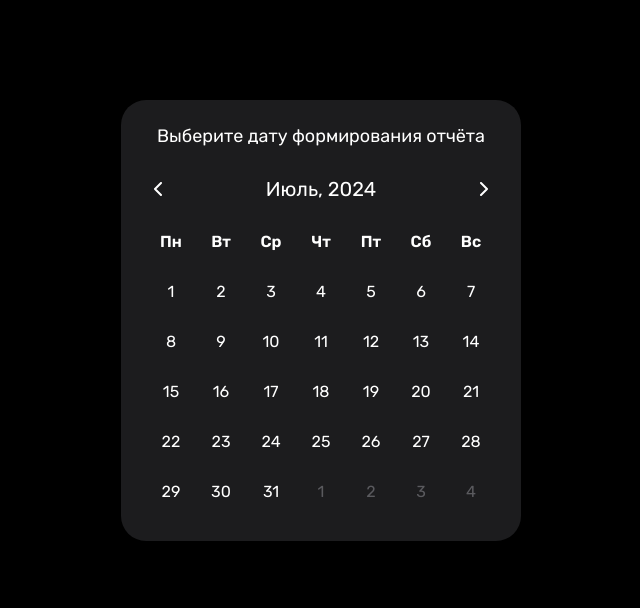
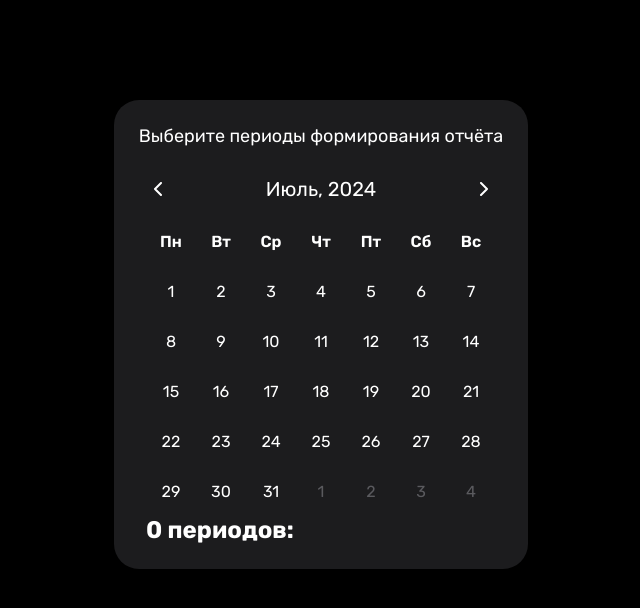
Before and after one commit to Mid1i/Calendar, a Vue app: page / in a window 1280 px wide. Shown: the top 608 px of the page, without its empty margins (319-959 px from the left). Built offline with nearby package versions, Linux system fonts and the light colour scheme.

Commit message:
refactor code

```diff
--- a/src/App.vue
+++ b/src/App.vue
@@ -4,7 +4,7 @@
 	import Calendar from "@/components/Calendar.vue";
 
 
-	const action: TypeActions = "oneDate";
+	const action: TypeActions = "severalPeriods";
 
 	provide("action", action);
 </script>
--- a/src/components/Calendar.vue
+++ b/src/components/Calendar.vue
@@ -1,12 +1,12 @@
 <script setup lang="ts">
-	import { computed, ref, inject, watch } from "vue";
+	import { computed, ref, inject } from "vue";
 	import type { TypeActions, ISelectedDates } from "@/interfaces/IDay";
 	import CalendarHeader from "@/components/CalendarHeader.vue";
+	import CalendarFooter from "@/components/CalendarFooter.vue";
 	import CalendarBody from "@/components/CalendarBody.vue";
+	import { convertStringToDate } from "@/helpers/converters";
 	import { compareDates } from "@/helpers/calendar";
-	import { convertStringToDate } from "@/helpers/converters";
 	import { getLastElement } from "@/helpers/global";
-	// import CalendarFooter from "@/components/CalendarFooter.vue";
 
 
 	const currentAction = <TypeActions>inject("action");
@@ -43,11 +43,20 @@
 
 
 	const updateSelectedDates = (date: string): void => {
-		if (["oneDate", "severalDates"].includes(currentAction)) {
-			selectedDates.value = isSelected(date) ? selectedDates.value.filter(item => item?.from !== date) : [...(currentAction === "oneDate" ? [] : selectedDates.value), { from: date }];
-		} else {
 		const currentDate = convertStringToDate(date);
 		const lastElement = getLastElement(selectedDates.value);
+
+		const isOneDateAction = currentAction === "oneDate";
+		const isSeveralDatesAction = currentAction === "severalDates";
+		const isOnePeriodAction = currentAction === "onePeriod";
+
+		if (isOneDateAction || isSeveralDatesAction) {
+			selectedDates.value = isSelected(date)
+				? selectedDates.value.filter(item => item?.from !== date)
+				: [...(isOneDateAction ? [] : selectedDates.value), { from: date }];
+
+			return;
+		}
 
 		if (date === lastElement?.from) {
 			selectedDates.value = selectedDates.value.slice(0, -1);
@@ -73,8 +82,7 @@
 			return;
 		}
 
-			selectedDates.value = [...(currentAction === "onePeriod" ? [] : selectedDates.value.slice(0, -1)), compareDates(date, lastElement)];
-		}
+		selectedDates.value = [...(isOnePeriodAction ? [] : selectedDates.value.slice(0, -1)), compareDates(date, lastElement)];
 	}
 
 
@@ -97,6 +105,9 @@
 			:month="currentMonth"
 			:year="currentYear"
 		/>
+		<CalendarFooter
+			:selectedDates="selectedDates"
+		/>
 	</div>
 </template>
 
--- a/src/components/CalendarBody.vue
+++ b/src/components/CalendarBody.vue
@@ -1,8 +1,8 @@
 <script setup lang="ts">
 	import { computed, inject } from "vue";
 	import type { TypeActions, ISelectedDates } from "@/interfaces/IDay";
+	import { convertDateToString } from "@/helpers/converters";
 	import { getDay, isInRange } from "@/helpers/calendar";
-	import { convertDateToString } from "@/helpers/converters";
 
 
 	interface IDay {
--- a/src/components/CalendarFooter.vue
+++ b/src/components/CalendarFooter.vue
@@ -1,10 +1,50 @@
 <script setup lang="ts">
+	import { inject, computed } from "vue";
+	import type { ISelectedDates, TypeActions } from "@/interfaces/IDay";
+	import { getWordByAmount } from "@/helpers/words";
 
+
+	const props = defineProps<{
+		selectedDates: ISelectedDates[]
+	}>();
+
+
+	const currentAction = <TypeActions>inject("action");
+
+	const getTitle = computed<string>(() => {
+		const length = props.selectedDates.length;
+		const isSingle = length === 1;
+
+		if (currentAction === "oneDate" || (currentAction === "severalDates" && isSingle)) return "Выбранная дата:";
+
+		if (currentAction === "severalDates") return `${length} ${getWordByAmount(length, "дата", "даты", "дат")}:`;
+
+		if (currentAction === "onePeriod" || (currentAction === "severalPeriods" && isSingle)) return "Выбранный период:";
+
+		return `${length} ${getWordByAmount(length, "период", "периода", "периодов")}:`;
+	});
+
+	const getDate = (date: string): string => {
+		// const formattes = {
+		// 	oneDate:
+		// }
+	}
 </script>
 
 
 <template>
-
+	<footer class="footer">
+		<h2 class="footer__title">{{ getTitle }}</h2>
+		<ul class="footer__list">
+			<li
+				v-for="(date, index) in selectedDates"
+				:key="index"
+				class="footer__list-el"
+			>
+				{{ getDate(date) }}
+			</li>
+		</ul>
+	</footer>
 </template>
 
 
--- a/src/components/CalendarHeader.vue
+++ b/src/components/CalendarHeader.vue
@@ -1,6 +1,6 @@
 <script setup lang="ts">
+	import BaseButton from "@/components/BaseButton.vue";
 	import { convertNumberToMonth } from "@/helpers/converters";
-	import BaseButton from "@/components/BaseButton.vue";
 
 
 	defineProps<{
--- /dev/null
+++ b/src/helpers/words.ts
@@ -0,0 +1,8 @@
+export const getWordByAmount = (amount: number, one: string, two: string, five: string): string => {
+	const exceptionsCondition = [11, 12, 13].includes(amount);
+
+	if (amount % 10 === 1 && !exceptionsCondition) return one;
+	if ([2, 3, 4].includes(amount % 10) && !exceptionsCondition) return two;
+
+	return five;
+}
```
Lines whose indentation alone changed are shown as unchanged.
